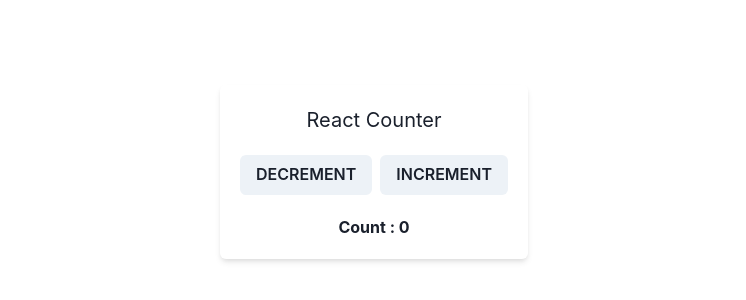
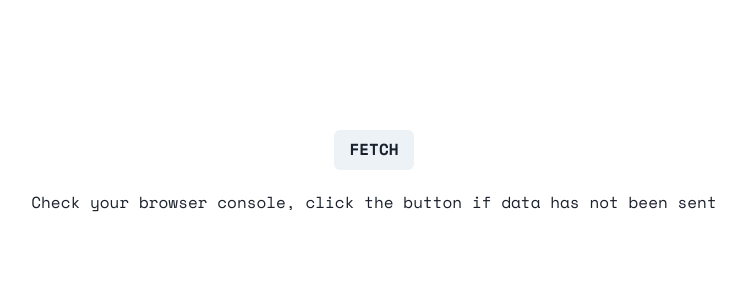
Before and after one commit to dev4ult/basic-react-redux, a React (Vite) app: page / in a window 1280 px wide. Shown: the part 228-528 px from the top of the page, without its empty margins (266-1012 px from the left). Built offline with nearby package versions, Linux system fonts and the light colour scheme.

Commit message:
try using useState only

```diff
--- a/package.json
+++ b/package.json
@@ -14,6 +14,7 @@
     "@chakra-ui/react": "^2.4.9",
     "@emotion/styled": "^11.10.5",
     "@reduxjs/toolkit": "^1.9.2",
+    "axios": "^1.3.2",
     "framer-motion": "^9.0.2",
     "react": "^18.2.0",
     "react-dom": "^18.2.0",
--- a/src/App.jsx
+++ b/src/App.jsx
@@ -1,39 +1,51 @@
-import { Button, ButtonGroup, Text, Box, Container } from '@chakra-ui/react';
+import { Button, ButtonGroup, Text, Box, Container, Flex } from '@chakra-ui/react';
 import styled from '@emotion/styled';
+import axios from 'axios';
+import { useEffect, useState } from 'react';
 import { useDispatch, useSelector } from 'react-redux';
-import { decremented, incremented } from './redux/counter.js';
+import { decremented, incremented } from './features/fetch/counter.js';
 
 function App() {
   const count = useSelector((state) => state.counter.count);
   const dispatch = useDispatch();
 
+  const [weatherList, setWeatherList] = useState({});
+  const [loading, setLoading] = useState(false);
+  const [error, setError] = useState(null);
+
+  async function handleFetch() {
+    try {
+      setLoading(true);
+      const data = await axios(`http://api.timezonedb.com/v2.1/list-time-zone?key=${import.meta.env.VITE_API_KEY}&format=json`);
+      console.log(data);
+      setLoading(false);
+      setError(null);
+    } catch (err) {
+      setError(err.message);
+      setLoading(false);
+    }
+  }
+
   return (
     <>
-      <Container height="100vh" display="flex" justifyContent="center" alignItems="center">
-        <Card maxW="xl" shadow="md" borderRadius="md">
-          <Text fontSize="xl">React Counter</Text>
-          <ButtonGroup mx="auto">
-            <StyledButton
-              onClick={() => {
-                dispatch(decremented());
-              }}
-            >
-              decrement
-            </StyledButton>
-            <StyledButton
-              onClick={() => {
-                dispatch(incremented());
-              }}
-            >
-              increment
-            </StyledButton>
-          </ButtonGroup>
-          <Text fontWeight="bold">Count : {count}</Text>
+      <ContainerScreen maxW="5xl">
+        <Card>
+          <FetchButton type="button" onClick={handleFetch}>
+            fetch
+          </FetchButton>
+          {loading ? <h2>Fetching Weather Data ...</h2> : <h2>{error ? 'Something went wrong' : 'Check your browser console, click the button if data has not been sent'}</h2>}
         </Card>
-      </Container>
+      </ContainerScreen>
     </>
   );
 }
+
+const ContainerScreen = styled(Container)`
+  height: 100vh;
+  display: flex;
+  align-items: center;
+  justify-content: center;
+`;
 
 const Card = styled(Box)`
   padding: 20px;
@@ -44,9 +56,11 @@ const Card = styled(Box)`
   text-align: center;
 `;
 
-const StyledButton = styled(Button)`
+const FetchButton = styled(Button)`
   font-weight: semibold;
   text-transform: uppercase;
+  width: fit-content;
+  margin-inline: auto;
 `;
 
 export default App;
--- a/src/redux/store.js
+++ b/src/app/store.js
@@ -1,5 +1,5 @@
 import { configureStore } from '@reduxjs/toolkit';
-import counterReducer from './counter.js';
+import counterReducer from '../features/fetch/counter.js';
 
 export default configureStore({
   reducer: {
--- /dev/null
+++ b/src/css/index.css
@@ -0,0 +1,7 @@
+@import url('https://fonts.googleapis.com/css2?family=Space+Mono:wght@400;700&display=swap');
+
+*,
+*::after,
+*::before {
+  font-family: 'Space Mono', monospace;
+}
--- a/src/main.jsx
+++ b/src/main.jsx
@@ -1,7 +1,8 @@
 import React from 'react';
 import ReactDOM from 'react-dom/client';
 import App from './App';
-import store from './redux/store.js';
+import store from './app/store.js';
+import './css/index.css';
 import { ChakraProvider } from '@chakra-ui/react';
 import { Provider } from 'react-redux';
 
```
Also changed, not shown: src/features/fetch/counter.js (renamed from src/redux/counter.js), 2 other files (tests, documents, lock files or other folders).
